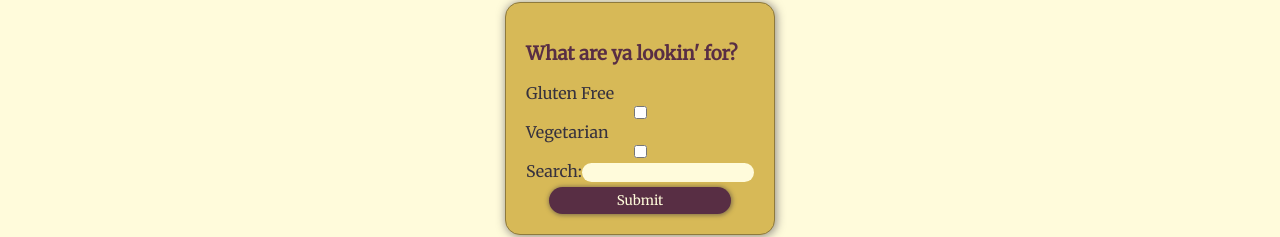
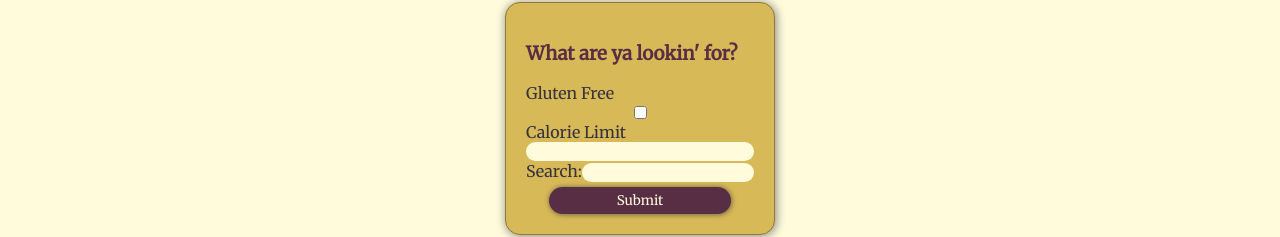
Before and after one commit to CognitivePrimate/React-Project-2, a React (Create React App) app: page / in a window 1280 px wide. Shown: the part 118-355 px from the top of the page. Built offline with nearby package versions, Linux system fonts and the light colour scheme; no server answers.

Commit message:
working search functionality (fixed from previous). Now with calories. Calories, gluten free, and query.

```diff
--- a/src/Components/HomePageSearch/HomePageSearch.tsx
+++ b/src/Components/HomePageSearch/HomePageSearch.tsx
@@ -13,22 +13,27 @@ import { ItemContext } from "../../Context/ItemContextProvider";
 // }
 
 function HomePageSearch(){
-    const {items, favorites, fetchRecipes, addFavorite, removeFavorite} = useContext(ItemContext);
 
+    // context provider //
+    const {items, fetchRecipes} = useContext(ItemContext);
+
+    // states for the HomeSearch Page only //
     const [searchData, setSearchData] = useState('')
     const [healthOptions, setHealthOptions] = useState(
         {
         gluten: false
         }
     );
+    const [calorieCount, setCalorieCount] = useState('')
+    console.log(calorieCount);
 
-
+    // functions //
     function handleSubmit(e: FormEvent){
         e.preventDefault();
         // search data is a string
         console.log(searchData);
         // query is type Query
-        fetchRecipes({query: searchData, health: healthOptions})
+        fetchRecipes({query: searchData, health: healthOptions, calories: calorieCount})
     }
 
     // when hitting the checkbox, start as false, when clicked, change to the opposite (true).
@@ -51,8 +56,10 @@ function HomePageSearch(){
                         <div className="SearchOptionsContainer">
                             <label className="fontLabels" htmlFor="gluten-free">Gluten Free</label>
                             <input type="checkbox" id="gluten-free" name="health-labels" value="gluten-free" checked={healthOptions.gluten} onClick={glutenCheck}/>
-                            <label className="fontLabels" htmlFor="vegetarian">Vegetarian</label>
-                            <input type="checkbox" id="vegetarian" name="health-labels" value="vegetarian"/>
+                            {/* <label className="fontLabels" htmlFor="vegetarian">Vegetarian</label>
+                            <input type="checkbox" id="vegetarian" name="health-labels" value="vegetarian"/> */}
+                            <label className="fontLabels" htmlFor="calories">Calorie Limit</label>
+                            <input type="number" id="calories" name="calories" min="0" max="10000" value={calorieCount} onChange= { (e) => setCalorieCount(e.target.value) }/>
                         </div>
                         <div>
                             <label className="searchLabel fontLabels" htmlFor="search">Search:</label>
--- a/src/Context/ItemContextProvider.tsx
+++ b/src/Context/ItemContextProvider.tsx
@@ -11,10 +11,6 @@ export interface QueryParams {
 export interface HealthOptionsState {
     gluten?: boolean | undefined;
 }
-
-// export interface HealthOptionsSearch {
-//     gluten?: string;
-// }
 
 export interface ItemContextModel {
     items: Hit[];
@@ -38,17 +34,20 @@ export const ItemContextProvider = ({children}: {children: ReactNode}) => {
     // set state and pass to children
     const [items, setItems] = useState<Hit[]>([]);
 
-    // TEST
     const [favorites, setFavorites] = useState<Item[]>([]);
-    // TEST
+
     useEffect(() => {
         fetchAllRecipes({q: "chicken"}).then((data) => {
             setItems(data)
         })
     },[])
 
-    // TEST
-    const fetchRecipes = ({query, health}: Query): void => {
+
+    const fetchRecipes = ({query, health, calories}: Query): void => {
+
+        console.log(query)
+        console.log(calories);
+        // gluten option conversion
         let glutenOption = "";
         console.log(health);
         if (health?.gluten){
@@ -56,10 +55,19 @@ export const ItemContextProvider = ({children}: {children: ReactNode}) => {
         } else {
             glutenOption = "";
         }
+        // calorie count conversion from string to integer
+        let caloriesAmount = calories;
 
         const parameters: QueryParams = {
-            q: query,
-            health: [glutenOption]
+            q: query
+        }
+
+
+        if (glutenOption){
+            parameters.health = [glutenOption]
+        }
+        if (caloriesAmount){
+            parameters.calories = parseInt(caloriesAmount);
         }
 
         console.log(parameters);
--- a/src/Model/ItemInterface.ts
+++ b/src/Model/ItemInterface.ts
@@ -20,6 +20,6 @@ export interface Hit {
 
 export interface Query {
     query: string;
-    calories?: number;
+    calories?: string;
     health?: HealthOptionsState
 }
```
